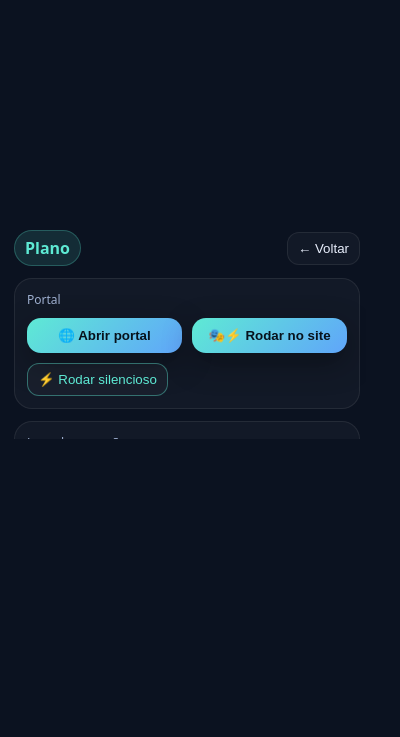
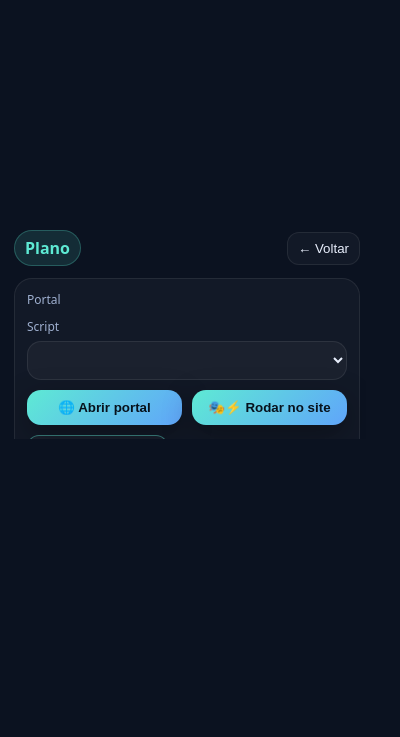
Before and after one commit to WillianVagner123/healthplan-cloudrun-extension, a browser extension: page chrome-extension/popup.html in a window 400 px wide. Shown: the part 107-844 px from the top of the page. Drawn offline with Linux system fonts and the light colour scheme; no server answers.

Commit message:
Update popup.html

```diff
--- a/chrome-extension/popup.html
+++ b/chrome-extension/popup.html
@@ -20,6 +20,8 @@
           <div class="sub">Planos + scripts</div>
         </div>
       </div>
+
+      <button id="btnRefresh" class="iconbtn" title="Atualizar">⟳</button>
     </header>
 
     <!-- SEARCH -->
@@ -42,6 +44,11 @@
         <div class="label">Portal</div>
         <div class="mono" id="planUrl"></div>
 
+        <div class="label" style="margin-top:10px">Script</div>
+        <div class="row2">
+          <select id="scriptSelect"></select>
+        </div>
+
         <div class="actions">
           <button id="btnOpen" class="primary">🌐 Abrir portal</button>
           <button id="btnRun" class="primary">🎭⚡ Rodar no site</button>
@@ -52,14 +59,9 @@
         </div>
       </div>
 
-      <div class="card">
-        <div class="label">Logs de execução</div>
-        <textarea id="logBox" readonly spellcheck="false"
-          placeholder="Logs do site aparecerão aqui..."></textarea>
-      </div>
-
     </section>
 
+    <div id="spinner" class="toast" hidden>Carregando…</div>
     <div id="toast" class="toast" hidden></div>
 
   </div>
```
